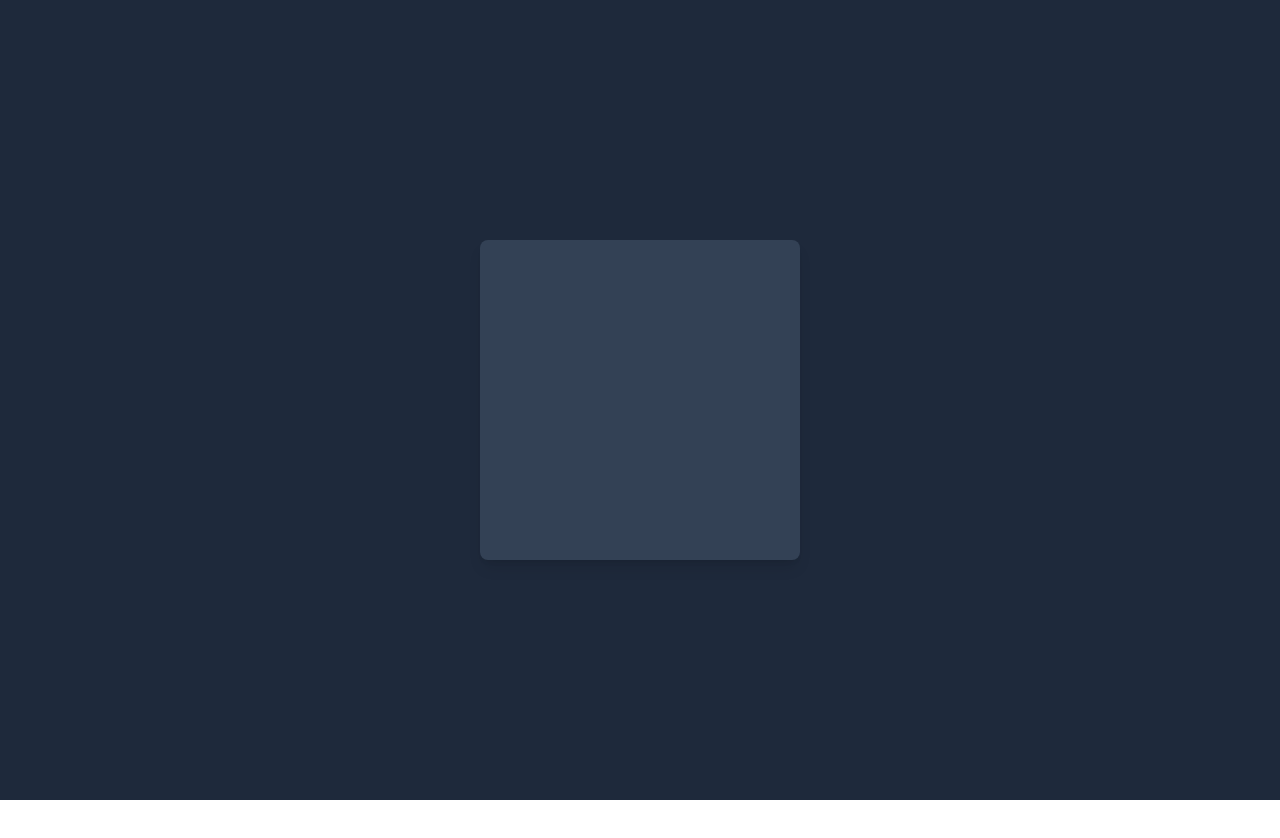
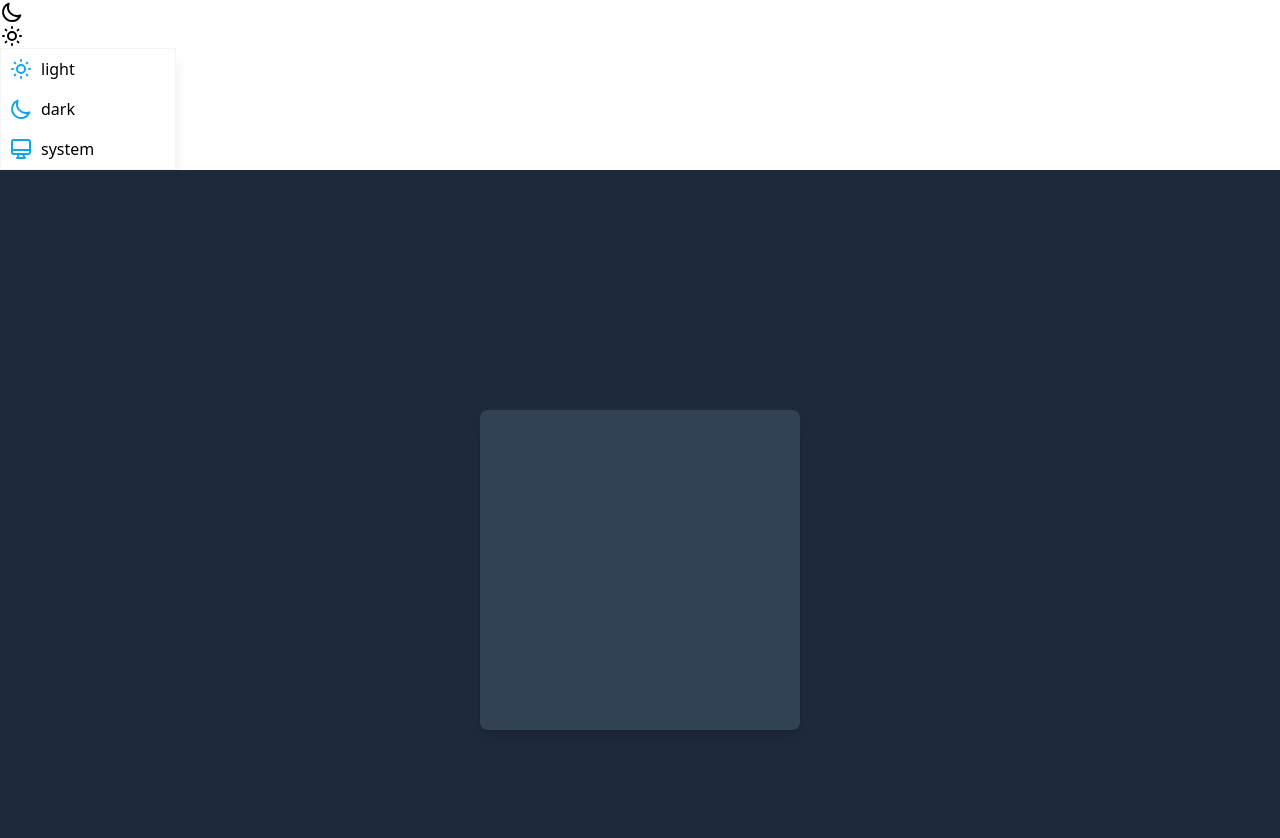
Before and after one commit to Soheiljafarnejad/Tailwind, a website: page Postcss/src/components/DarkMode.html in a window 1280 px wide. Before the commit the page ends 800 px from the top, so only its background shows below. Drawn offline with Linux system fonts and the light colour scheme.

Commit message:
dark menu

```diff
--- a/Postcss/src/components/DarkMode.html
+++ b/Postcss/src/components/DarkMode.html
@@ -9,11 +9,61 @@
     <title>Document</title>
 </head>
 
-<body>
+<body class="dark">
+    <section>
+        <span id="moon">
+            <svg xmlns="http://www.w3.org/2000/svg" class="h-6 w-6" fill="none" viewBox="0 0 24 24"
+                stroke="currentColor" stroke-width="2">
+                <path stroke-linecap="round" stroke-linejoin="round"
+                    d="M20.354 15.354A9 9 0 018.646 3.646 9.003 9.003 0 0012 21a9.003 9.003 0 008.354-5.646z" />
+            </svg>
+        </span>
+        <span id="sun">
+            <svg xmlns="http://www.w3.org/2000/svg" class="h-6 w-6" fill="none" viewBox="0 0 24 24"
+                stroke="currentColor" stroke-width="2">
+                <path stroke-linecap="round" stroke-linejoin="round"
+                    d="M12 3v1m0 16v1m9-9h-1M4 12H3m15.364 6.364l-.707-.707M6.343 6.343l-.707-.707m12.728 0l-.707.707M6.343 17.657l-.707.707M16 12a4 4 0 11-8 0 4 4 0 018 0z" />
+            </svg>
+        </span>
+
+        <div class="w-44 flex flex-col items-start justify-start border border-gray-100 shadow-lg">
+            <button class="flex items-center justify-start w-full p-2 hover:bg-gray-100">
+                <svg xmlns="http://www.w3.org/2000/svg" class="h-6 w-6 stroke-sky-500" fill="none" viewBox="0 0 24 24"
+                    stroke="currentColor" stroke-width="2">
+                    <path stroke-linecap="round" stroke-linejoin="round"
+                        d="M12 3v1m0 16v1m9-9h-1M4 12H3m15.364 6.364l-.707-.707M6.343 6.343l-.707-.707m12.728 0l-.707.707M6.343 17.657l-.707.707M16 12a4 4 0 11-8 0 4 4 0 018 0z" />
+                </svg>
+                <span class="ml-2">light</span>
+            </button>
+            <button class="flex items-center justify-start w-full p-2 hover:bg-gray-100">
+                <svg xmlns="http://www.w3.org/2000/svg" class="h-6 w-6 stroke-sky-500" fill="none" viewBox="0 0 24 24"
+                    stroke="currentColor" stroke-width="2">
+                    <path stroke-linecap="round" stroke-linejoin="round"
+                        d="M20.354 15.354A9 9 0 018.646 3.646 9.003 9.003 0 0012 21a9.003 9.003 0 008.354-5.646z" />
+                </svg>
+                <span class="ml-2">dark</span>
+            </button>
+            <button class="flex items-center justify-start w-full p-2 hover:bg-gray-100">
+                <svg xmlns="http://www.w3.org/2000/svg" class="h-6 w-6 stroke-sky-500" fill="none" viewBox="0 0 24 24"
+                    stroke="currentColor" stroke-width="2">
+                    <path stroke-linecap="round" stroke-linejoin="round"
+                        d="M9.75 17L9 20l-1 1h8l-1-1-.75-3M3 13h18M5 17h14a2 2 0 002-2V5a2 2 0 00-2-2H5a2 2 0 00-2 2v10a2 2 0 002 2z" />
+                </svg>
+                <span class="ml-2">
+                    system
+                </span>
+            </button>
+        </div>
+    </section>
     <section class="w-full h-screen flex items-center justify-center bg-gray-300 dark:bg-slate-800">
         <div class="p-40 bg-gray-200 rounded-lg shadow-lg dark:bg-slate-700">
         </div>
     </section>
 </body>
+<script>
+    const sunIcon = document.getElementById("sun")
+    const moonIcon = document.getElementById("moon")
+
+</script>
 
 </html>
```
Also changed, not shown: Postcss/public/build/tailwind.css.
